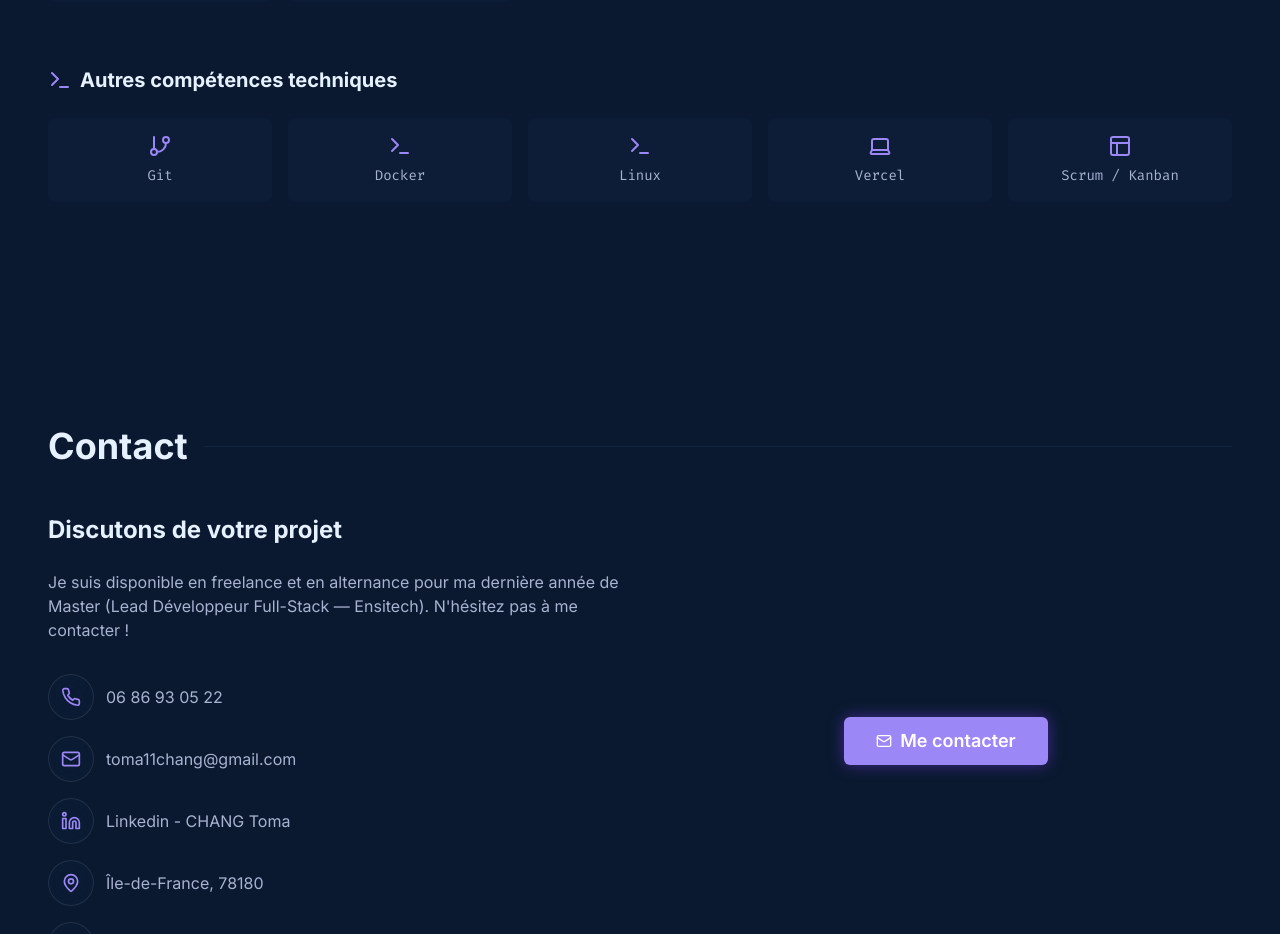
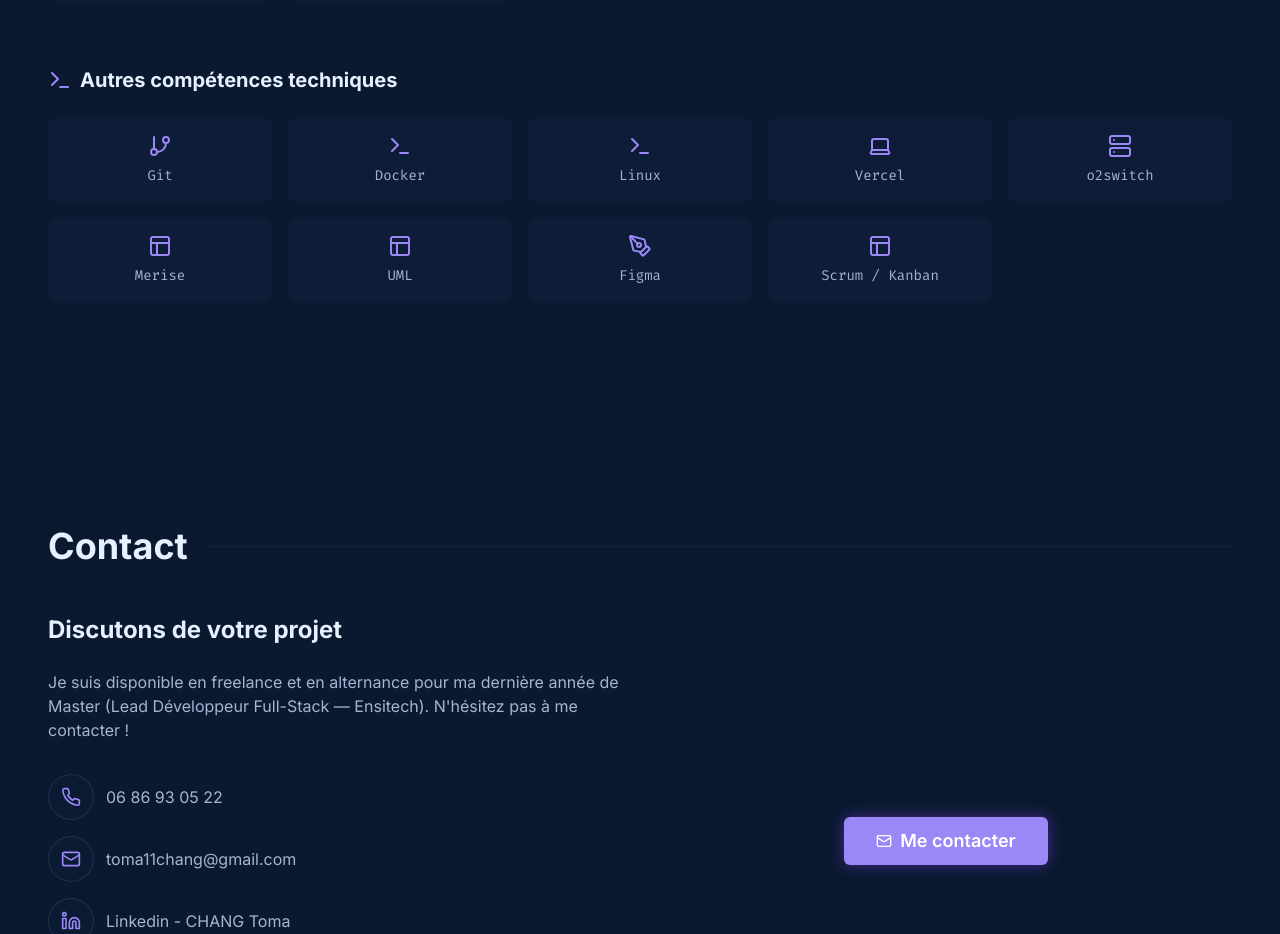
Before and after one commit to CHANG-Toma/portfolio-chang-toma, a Next.js app: page / in a window 1280 px wide. Shown: the part 4660-5594 px from the top of the page. Built offline with nearby package versions, Linux system fonts and the light colour scheme.

Commit message:
feat(skills): technical skills

```diff
--- a/src/components/Skills.tsx
+++ b/src/components/Skills.tsx
@@ -10,6 +10,8 @@ import {
   Terminal,
   GitBranch,
   Layout,
+  Server,
+  PenTool,
 } from "lucide-react";
 
 const Skills = () => {
@@ -37,6 +39,10 @@ const Skills = () => {
     { name: "Docker", icon: <Terminal /> },
     { name: "Linux", icon: <Terminal /> },
     { name: "Vercel", icon: <Laptop /> },
+    { name: "o2switch", icon: <Server /> },
+    { name: "Merise", icon: <Layout /> },
+    { name: "UML", icon: <Layout /> },
+    { name: "Figma", icon: <PenTool /> },
     { name: "Scrum / Kanban", icon: <Layout /> },
   ];
 
```
